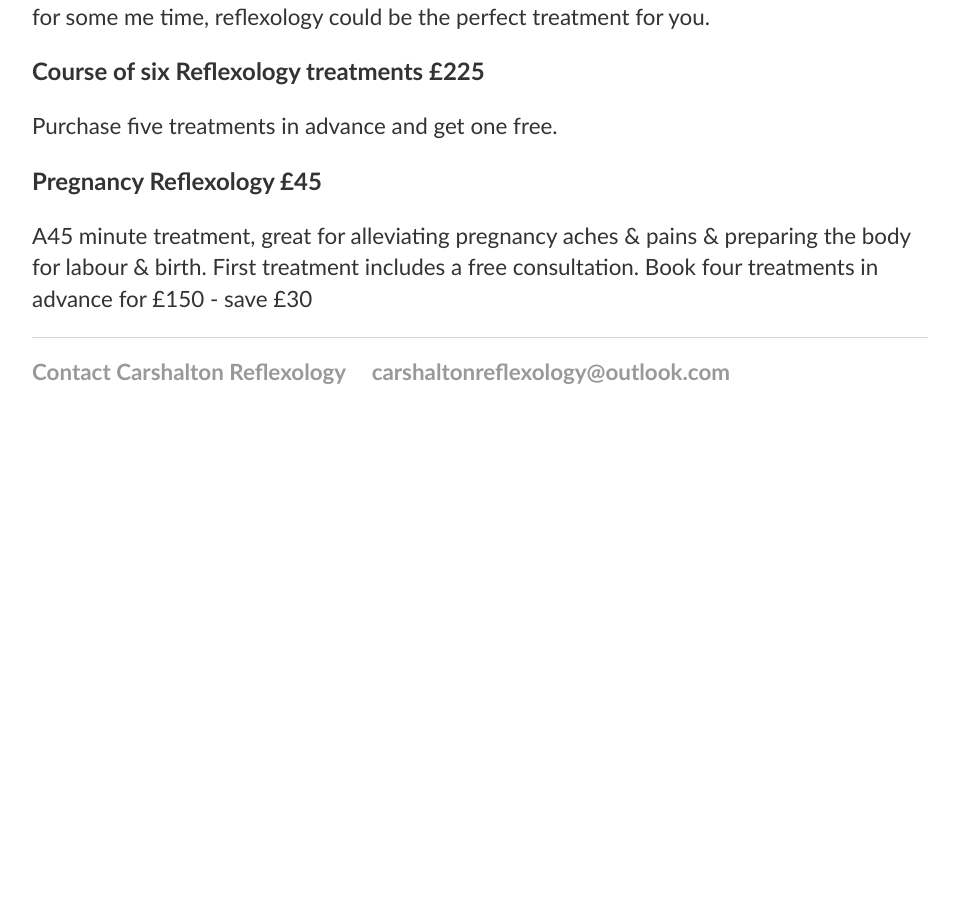
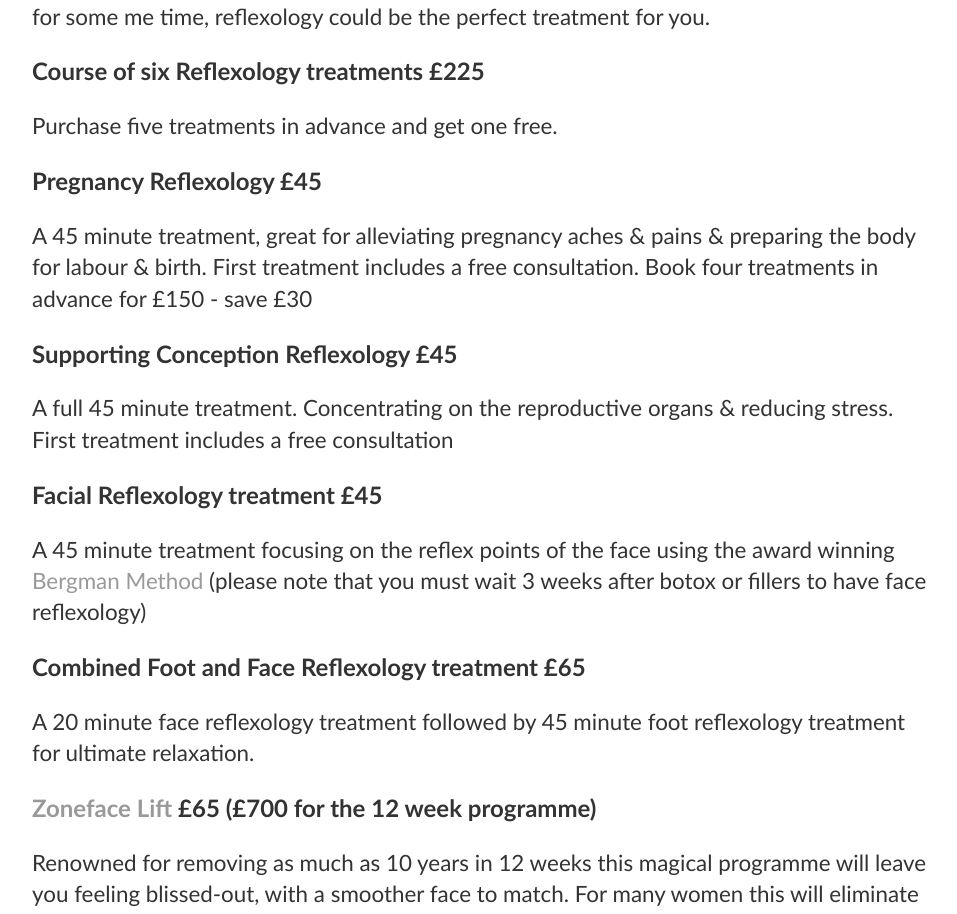
Before and after one commit to Rednax-lab/rednax-lab.github.io, a Jekyll site: the page built from prices.html, in a window 1280 px wide. Shown: the part 507-1421 px from the top of the page, without its empty margins (160-1117 px from the left). Built offline with Jekyll 4.4.1, drawn with Linux system fonts in a browser that asks for light colours; before the commit the page ends 952 px from its top, so only the background shows below that; some of the changed text lies outside the part shown.

Commit message:
Update prices.html

```diff
--- a/prices.html
+++ b/prices.html
@@ -8,8 +8,16 @@ title: Price List
 		<p>A 45 minute treatment. First treatment includes a free consultation so your treatment is personalised to you. Whether you are looking for support with menopause, perimenopause, headaches, migraines, insomnia, plantar fasciitis, stress or anxiety, or you are just looking for some me time, reflexology could be the perfect treatment for you.</p>
 		<h2>Course of six Reflexology treatments £225</h2>
 		<p>Purchase five treatments in advance and get one free.</p>
-    <h2>Pregnancy Reflexology £45</h2>
-    <p>A45 minute treatment, great for alleviating pregnancy aches & pains & preparing the body for labour & birth. First treatment includes a free consultation. Book four treatments in advance for £150 - save £30</p>
+    		<h2>Pregnancy Reflexology £45</h2>
+    		<p>A 45 minute treatment, great for alleviating pregnancy aches & pains & preparing the body for labour & birth. First treatment includes a free consultation. Book four treatments in advance for £150 - save £30</p>
+		<h2>Supporting Conception Reflexology £45</h2>
+		<p>A full 45 minute treatment. Concentrating on the reproductive organs & reducing stress. First treatment includes a free consultation</p>
+		<h2>Facial Reflexology treatment £45</h2>
+		<p>A 45 minute treatment focusing on the reflex points of the face using the award winning <a href="https://www.zonefacelift.com/">Bergman Method</a> (please note that you must wait 3 weeks after botox or fillers to have face reflexology)</p>
+		<h2>Combined Foot and Face Reflexology treatment £65</h2>
+		<p>A 20 minute face reflexology treatment followed by 45 minute foot reflexology treatment for ultimate relaxation.</p>
+		<h2><a href="https://www.zonefacelift.com/">Zoneface Lift</a> £65 (£700 for the 12 week programme)</h2>
+		<p>Renowned for removing as much as 10 years in 12 weeks this magical programme will leave you feeling blissed-out, with a smoother face to match. For many women this will eliminate the need for Botox and offers a natural alternative to dermal fillers (please note that you must wait 3 weeks after botox or fillers to have this treatment)</p>
 	</section>
 </div>
 	<!-- /.intro -->
```
